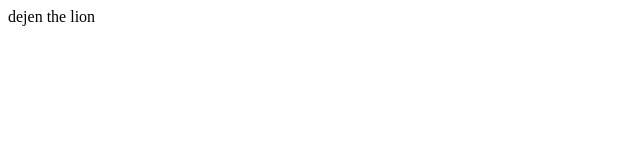
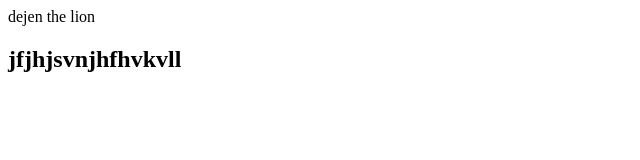
Before and after one commit to vzc574/project1, a plain HTML site: page index.html in a window 1280 px wide. Shown: the whole page, without its empty margins (0-640 px from the left). Drawn offline with Linux system fonts and the light colour scheme.

Commit message:
some this is added

```diff
--- a/index.html
+++ b/index.html
@@ -10,6 +10,6 @@ dejen
 </head>
 <body>
 dejen the lion
-
+<h2>jfjhjsvnjhfhvkvll</h2>
 </body>
  </html>
```
